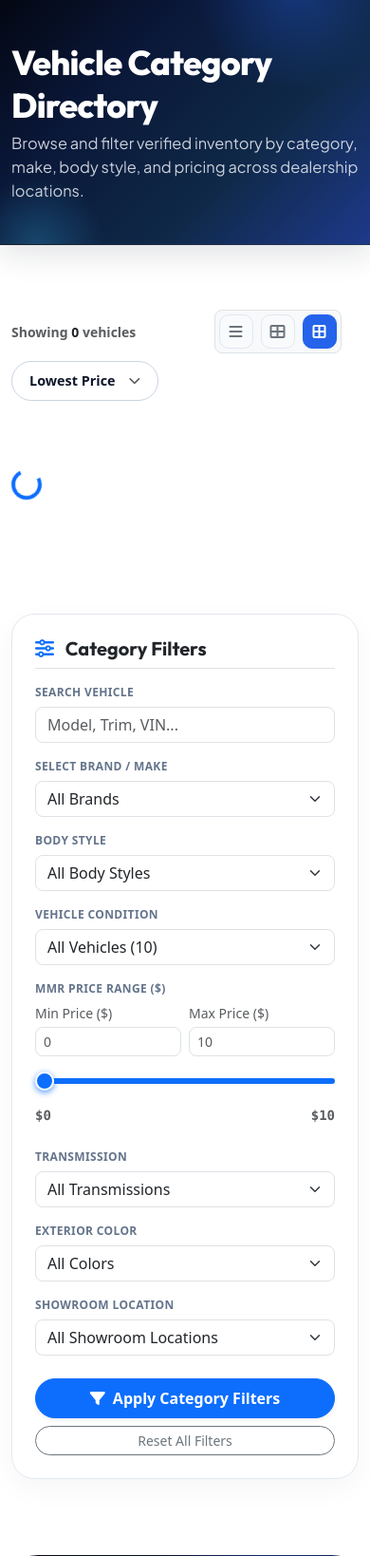
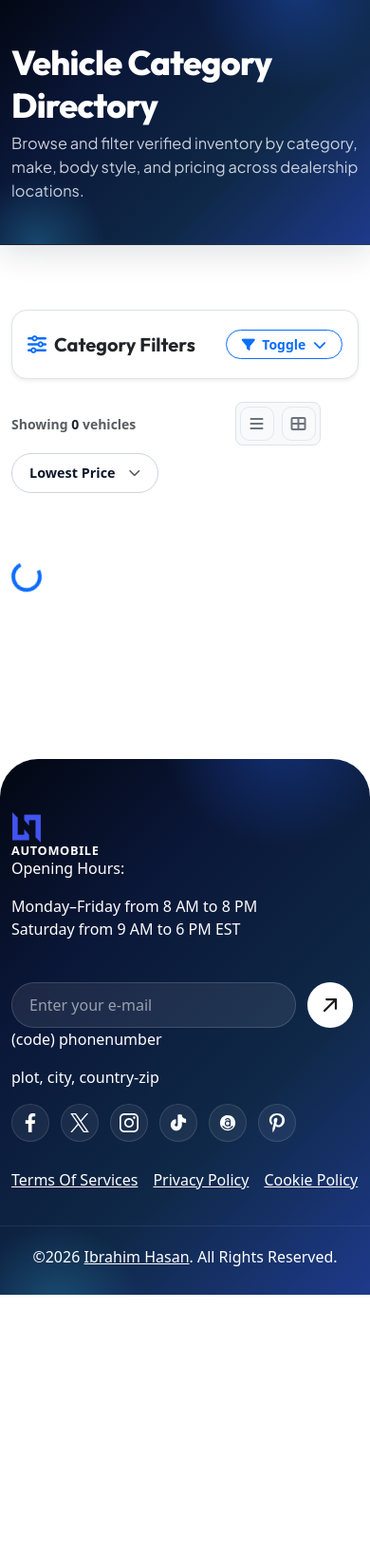
Before and after one commit to iriyasat/internship_django_project, a Django app: template project1/templates/ecommerce/catalog.html in a window 390 px wide. Shown: the part 77-1715 px from the top of the page at 95% size. After the commit the page ends 1440 px from the top, so only its background shows below. Run offline with Django 5.2, Linux system fonts and the light colour scheme; the template is opened without the code that fills it: most values are stand-ins (such as "Sample title", 1, 10 or a date in 2020); some libraries are stand-ins or nearby versions.

Commit message:
feat: implement responsive filter sidebar and update grid layouts for catalog view

```diff
--- a/project1/static/assets/css/ecommerce.css
+++ b/project1/static/assets/css/ecommerce.css
@@ -528,7 +528,16 @@ h1, h2, h3, h4, h5, h6 {
 .grid-cols-2 { display: grid; grid-template-columns: repeat(2, 1fr); }
 .grid-cols-3 { display: grid; grid-template-columns: repeat(3, 1fr); }
 @media (max-width: 991px) {
-    .grid-cols-3, .grid-cols-2 { grid-template-columns: repeat(1, 1fr); }
+    .listing-sidebar-right__filter {
+        position: relative;
+        top: 0;
+    }
+    .grid-cols-3 { grid-template-columns: repeat(2, 1fr); }
+    .grid-cols-2 { grid-template-columns: repeat(2, 1fr); }
+    .grid-cols-1 { grid-template-columns: repeat(1, 1fr); }
+}
+@media (max-width: 576px) {
+    .grid-cols-3, .grid-cols-2, .grid-cols-1 { grid-template-columns: repeat(1, 1fr); }
 }
 
 /* ─── Pagination Styles ─── */
--- a/project1/templates/ecommerce/base.html
+++ b/project1/templates/ecommerce/base.html
@@ -275,6 +275,20 @@
             window.addEventListener('scroll', syncNavState);
         }
 
+        // Mobile Footer Collapse Accordion Toggle
+        document.querySelectorAll('.collapse-title[data-breakpoint="mobile"]').forEach(title => {
+            title.addEventListener('click', () => {
+                const content = title.nextElementSibling;
+                const icon = title.querySelector('.icon');
+                if (content && content.classList.contains('collapse-content')) {
+                    content.classList.toggle('md-hidden');
+                    if (icon) {
+                        icon.innerText = content.classList.contains('md-hidden') ? '+' : '−';
+                    }
+                }
+            });
+        });
+
         const COMPARE_STORAGE_KEY = "compare_inventory_ids";
         const MAX_COMPARE_ITEMS = 4;
 
--- a/project1/templates/ecommerce/catalog.html
+++ b/project1/templates/ecommerce/catalog.html
@@ -33,74 +33,23 @@
     <div class="container listing-sidebar-right">
         <div class="row g-4">
 
-            <!-- Main Content Area (Left 8 Cols) -->
-            <div class="col-lg-8 col-xl-9">
-                <div class="listing-sidebar-right__content flat-tabs">
-
-                    <!-- Toolbar & View Options -->
-                    <div class="row mb-4 align-items-center">
-                        <div class="col-md-5 col-6">
-                            <p class="mb-0 text-muted small fw-semibold">
-                                Showing <span id="showing-count" class="fw-bold text-dark">0</span> vehicles
-                            </p>
-                        </div>
-
-                        <div class="col-md-3 col-6 text-center">
-                            <div class="d-inline-flex gap-2 p-1 bg-light rounded-3 border">
-                                <span class="item-menu" id="view-mode-1" title="Single Column">
-                                    <i class="fa-solid fa-bars text-secondary"></i>
-                                </span>
-                                <span class="item-menu" id="view-mode-2" title="Two Columns">
-                                    <i class="fa-solid fa-table-cells-large text-secondary"></i>
-                                </span>
-                                <span class="item-menu active" id="view-mode-3" title="Three Columns">
-                                    <i class="fa-solid fa-border-all text-secondary"></i>
-                                </span>
-                            </div>
-                        </div>
-
-                        <div class="col-md-4 col-12 mt-2 mt-md-0 text-md-end">
-                            <div class="core-dropdown d-inline-block">
-                                <button class="core-dropdown__button" type="button" id="coreDropdownBtn">
-                                    <span class="core-dropdown__selected" id="selected-sort-label">Lowest Price</span>
-                                    <i class="fa-solid fa-chevron-down ms-1 text-muted small"></i>
-                                </button>
-                                <div class="core-dropdown__menu" id="coreDropdownMenu">
-                                    <ul class="core-dropdown__list">
-                                        <li><a href="#" class="core-dropdown__option active" data-value="lowest-price">Lowest Price</a></li>
-                                        <li><a href="#" class="core-dropdown__option" data-value="highest-price">Highest Price</a></li>
-                                        <li><a href="#" class="core-dropdown__option" data-value="lowest-mileage">Lowest Mileage</a></li>
-                                        <li><a href="#" class="core-dropdown__option" data-value="highest-mileage">Highest Mileage</a></li>
-                                        <li><a href="#" class="core-dropdown__option" data-value="newest-year">Newest Year</a></li>
-                                        <li><a href="#" class="core-dropdown__option" data-value="oldest-year">Oldest Year</a></li>
-                                    </ul>
-                                </div>
-                            </div>
-                        </div>
+            <!-- Filter Sidebar (Collapsible on mobile, Right column on desktop) -->
+            <div class="col-lg-4 col-xl-3 order-1 order-lg-2">
+                <div class="listing-sidebar-right__filter p-3 p-lg-4 bg-white rounded-4 border shadow-sm">
+                    <div class="d-flex align-items-center justify-content-between cursor-pointer d-lg-none py-1" data-bs-toggle="collapse" data-bs-target="#mobileFilterCollapse" aria-expanded="false" aria-controls="mobileFilterCollapse">
+                        <h5 class="fw-bold mb-0 text-dark d-flex align-items-center gap-2">
+                            <i class="fa-solid fa-sliders text-primary"></i> Category Filters
+                        </h5>
+                        <button type="button" class="btn btn-sm btn-outline-primary rounded-pill px-3 fw-bold">
+                            <i class="fa-solid fa-filter me-1"></i> Toggle <i class="fa-solid fa-chevron-down ms-1"></i>
+                        </button>
                     </div>
 
-                    <!-- Dynamic Vehicles Grid Container -->
-                    <div id="vehicles-grid-container" class="grid grid-cols-3 gap-20 mb-32">
-                        <div class="text-center py-5 w-100 grid-cols-1">
-                            <div class="spinner-border text-primary" role="status">
-                                <span class="visually-hidden">Loading category inventory...</span>
-                            </div>
-                        </div>
-                    </div>
-
-                    <!-- Dynamic Pagination -->
-                    <ul class="pagination justify-content-center mt-4" id="category-pagination"></ul>
-
-                </div>
-            </div>
-
-            <!-- Filter Sidebar (Right 4 Cols) -->
-            <div class="col-lg-4 col-xl-3">
-                <div class="listing-sidebar-right__filter">
-                    <h5 class="fw-bold mb-3 border-bottom pb-2">
+                    <h5 class="fw-bold mb-3 border-bottom pb-2 d-none d-lg-block">
                         <i class="fa-solid fa-sliders text-primary me-2"></i> Category Filters
                     </h5>
 
+                    <div class="collapse d-lg-block mt-3 mt-lg-0" id="mobileFilterCollapse">
                     <form id="category-filter-form">
                         <input type="hidden" name="trim" id="filter-trim">
 
@@ -179,11 +128,6 @@
                             </div>
                         </div>
 
-
-
-
-
-
                         <!-- Transmission -->
                         <div class="mb-3">
                             <label class="search-cars__label">Transmission</label>
@@ -227,6 +171,68 @@
                         </div>
 
                     </form>
+                    </div>
+                </div>
+            </div>
+
+            <!-- Main Content Area (Below filters on mobile, Left column on desktop) -->
+            <div class="col-lg-8 col-xl-9 order-2 order-lg-1">
+                <div class="listing-sidebar-right__content flat-tabs">
+
+                    <!-- Toolbar & View Options -->
+                    <div class="row mb-4 align-items-center">
+                        <div class="col-md-5 col-6">
+                            <p class="mb-0 text-muted small fw-semibold">
+                                Showing <span id="showing-count" class="fw-bold text-dark">0</span> vehicles
+                            </p>
+                        </div>
+
+                        <div class="col-md-3 col-6 text-center">
+                            <div class="d-inline-flex gap-2 p-1 bg-light rounded-3 border">
+                                <span class="item-menu" id="view-mode-1" title="Single Column">
+                                    <i class="fa-solid fa-bars text-secondary"></i>
+                                </span>
+                                <span class="item-menu" id="view-mode-2" title="Two Columns">
+                                    <i class="fa-solid fa-table-cells-large text-secondary"></i>
+                                </span>
+                                <span class="item-menu active d-none d-md-inline-block" id="view-mode-3" title="Three Columns">
+                                    <i class="fa-solid fa-border-all text-secondary"></i>
+                                </span>
+                            </div>
+                        </div>
+
+                        <div class="col-md-4 col-12 mt-2 mt-md-0 text-md-end">
+                            <div class="core-dropdown d-inline-block">
+                                <button class="core-dropdown__button" type="button" id="coreDropdownBtn">
+                                    <span class="core-dropdown__selected" id="selected-sort-label">Lowest Price</span>
+                                    <i class="fa-solid fa-chevron-down ms-1 text-muted small"></i>
+                                </button>
+                                <div class="core-dropdown__menu" id="coreDropdownMenu">
+                                    <ul class="core-dropdown__list">
+                                        <li><a href="#" class="core-dropdown__option active" data-value="lowest-price">Lowest Price</a></li>
+                                        <li><a href="#" class="core-dropdown__option" data-value="highest-price">Highest Price</a></li>
+                                        <li><a href="#" class="core-dropdown__option" data-value="lowest-mileage">Lowest Mileage</a></li>
+                                        <li><a href="#" class="core-dropdown__option" data-value="highest-mileage">Highest Mileage</a></li>
+                                        <li><a href="#" class="core-dropdown__option" data-value="newest-year">Newest Year</a></li>
+                                        <li><a href="#" class="core-dropdown__option" data-value="oldest-year">Oldest Year</a></li>
+                                    </ul>
+                                </div>
+                            </div>
+                        </div>
+                    </div>
+
+                    <!-- Dynamic Vehicles Grid Container -->
+                    <div id="vehicles-grid-container" class="grid grid-cols-3 gap-20 mb-32">
+                        <div class="text-center py-5 w-100 grid-cols-1">
+                            <div class="spinner-border text-primary" role="status">
+                                <span class="visually-hidden">Loading category inventory...</span>
+                            </div>
+                        </div>
+                    </div>
+
+                    <!-- Dynamic Pagination -->
+                    <ul class="pagination justify-content-center mt-4" id="category-pagination"></ul>
+
                 </div>
             </div>
 
@@ -614,14 +620,14 @@
                         </a>
                     </p>
 
-                    <div class="d-flex align-items-center justify-content-between pt-2 border-top gap-2">
-                        <button onclick="addToCartGlobal(${v.inventory_id}, this)" class="btn btn-outline-primary btn-sm rounded-pill px-3 fw-bold">
+                    <div class="d-flex align-items-center justify-content-between pt-2 border-top gap-1 gap-sm-2 flex-wrap flex-sm-nowrap">
+                        <button onclick="addToCartGlobal(${v.inventory_id}, this)" class="btn btn-outline-primary btn-sm rounded-pill px-2 px-sm-3 fw-bold flex-grow-1 text-center">
                             <i class="fa-solid fa-cart-plus me-1"></i> Cart
                         </button>
-                        <button onclick="addToCompareGlobal(${v.inventory_id})" class="btn btn-outline-success btn-sm rounded-pill px-3 fw-bold">
+                        <button onclick="addToCompareGlobal(${v.inventory_id})" class="btn btn-outline-success btn-sm rounded-pill px-2 px-sm-3 fw-bold flex-grow-1 text-center">
                             <i class="fa-solid fa-code-compare me-1"></i> Compare
                         </button>
-                        <a href="{% url 'ecommerce:checkout' %}?inventory_id=${v.inventory_id}" class="btn btn-primary btn-sm rounded-pill px-3 fw-bold">
+                        <a href="{% url 'ecommerce:checkout' %}?inventory_id=${v.inventory_id}" class="btn btn-primary btn-sm rounded-pill px-2 px-sm-3 fw-bold flex-grow-1 text-center">
                             Buy Now
                         </a>
                     </div>
```
